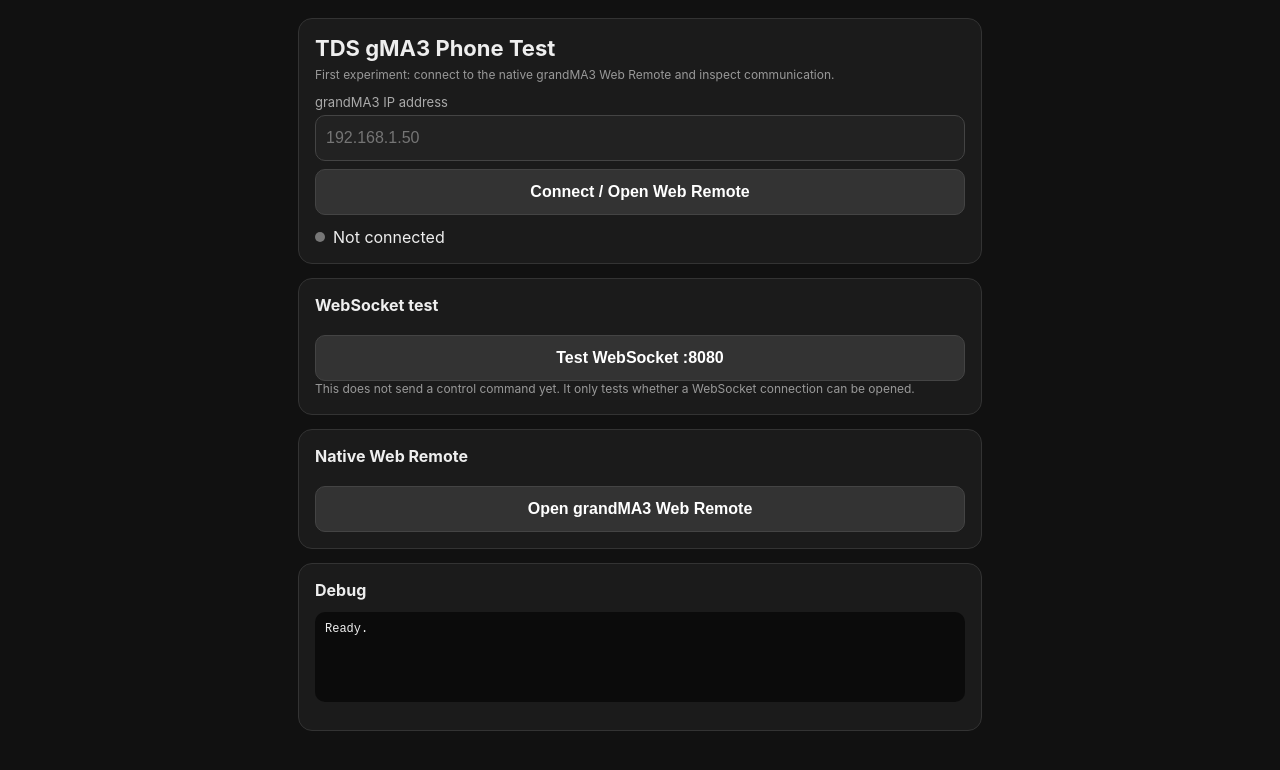
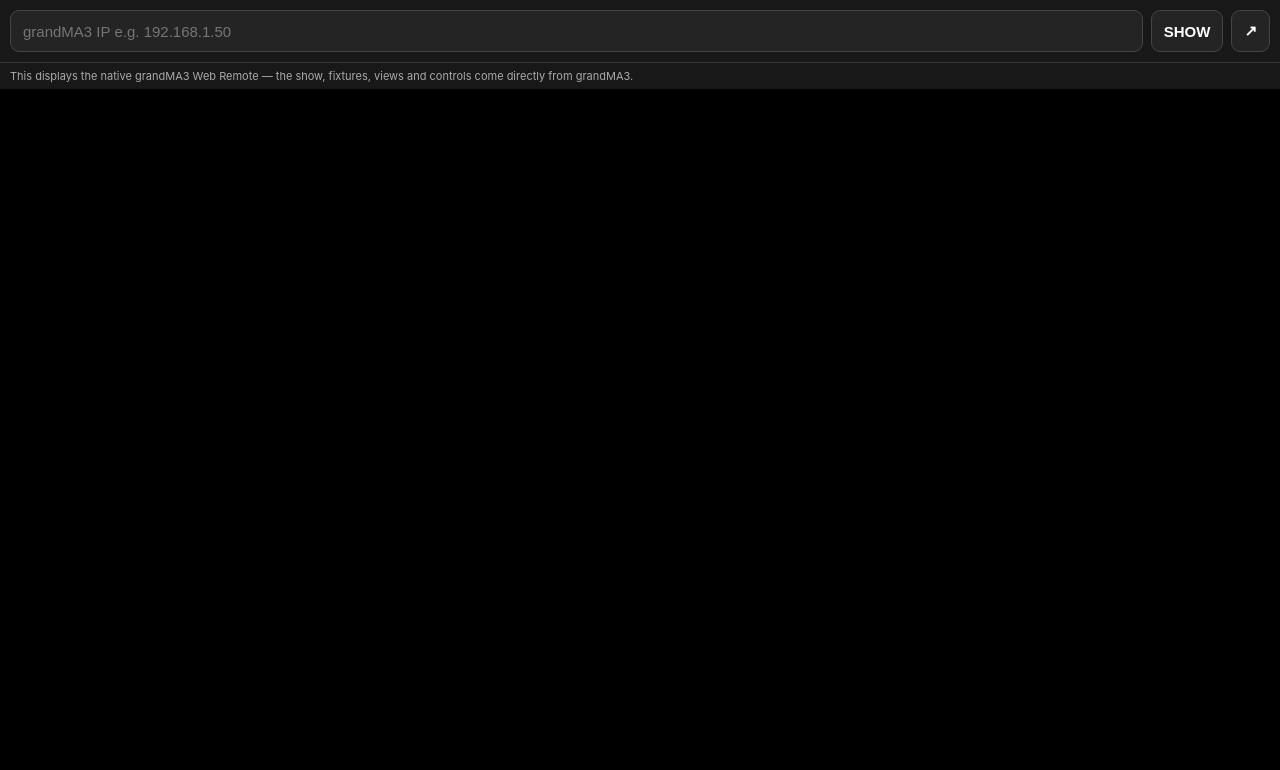
Before and after one commit to 717EK/GrandMA-Remote, a plain HTML site: page index.html in a window 1280 px wide. Drawn offline with Linux system fonts and the light colour scheme.

Commit message:
Update index.html

```diff
--- a/index.html
+++ b/index.html
@@ -1,69 +1,30 @@
 <!doctype html>
-<html lang="en">
+<html>
 <head>
 <meta charset="utf-8">
 <meta name="viewport" content="width=device-width,initial-scale=1,viewport-fit=cover">
-<title>TDS gMA3 Phone Test</title>
+<title>TDS gMA3 Show View</title>
 <style>
-*{box-sizing:border-box}body{margin:0;background:#111;color:#eee;font-family:-apple-system,BlinkMacSystemFont,"Segoe UI",sans-serif}
-main{max-width:720px;margin:auto;padding:18px}.card{background:#1b1b1b;border:1px solid #333;border-radius:14px;padding:16px;margin-bottom:14px}
-h1{font-size:22px;margin:0 0 6px}h2{font-size:16px;margin:0 0 12px}
-label{display:block;font-size:13px;color:#aaa;margin:10px 0 5px}
-input,button{width:100%;min-height:46px;border-radius:10px;border:1px solid #444;background:#222;color:#fff;padding:10px;font-size:16px}
-button{background:#333;font-weight:600;margin-top:8px}button:active{transform:scale(.99)}
-.status{display:flex;align-items:center;gap:8px}.dot{width:10px;height:10px;border-radius:50%;background:#777}.ok{background:#32d74b}
-pre{white-space:pre-wrap;word-break:break-word;background:#0b0b0b;border-radius:10px;padding:10px;min-height:90px;font-size:12px}
-.small{color:#999;font-size:12px;line-height:1.4}
+*{box-sizing:border-box}html,body{margin:0;height:100%;background:#101010;color:#fff;font-family:-apple-system,BlinkMacSystemFont,"Segoe UI",sans-serif}
+body{display:flex;flex-direction:column}.bar{padding:10px;display:flex;gap:8px;background:#181818;border-bottom:1px solid #333}
+input,button{height:42px;border:1px solid #444;border-radius:9px;background:#242424;color:#fff;padding:0 12px;font-size:15px}
+input{flex:1;min-width:0}button{font-weight:600}.frame{flex:1;border:0;width:100%;background:#000}.hint{font-size:11px;color:#aaa;padding:6px 10px;background:#181818}
 </style>
 </head>
 <body>
-<main>
-<div class="card">
-<h1>TDS gMA3 Phone Test</h1>
-<div class="small">First experiment: connect to the native grandMA3 Web Remote and inspect communication.</div>
-<label>grandMA3 IP address</label>
-<input id="ip" placeholder="192.168.1.50" inputmode="decimal">
-<button onclick="connect()">Connect / Open Web Remote</button>
-<div class="status" style="margin-top:12px"><span id="dot" class="dot"></span><span id="status">Not connected</span></div>
+<div class="bar">
+<input id="ip" placeholder="grandMA3 IP e.g. 192.168.1.50" inputmode="decimal">
+<button onclick="loadRemote()">SHOW</button>
+<button onclick="newTab()">↗</button>
 </div>
-
-<div class="card">
-<h2>WebSocket test</h2>
-<button onclick="testWs()">Test WebSocket :8080</button>
-<div class="small">This does not send a control command yet. It only tests whether a WebSocket connection can be opened.</div>
-</div>
-
-<div class="card">
-<h2>Native Web Remote</h2>
-<button onclick="openRemote()">Open grandMA3 Web Remote</button>
-</div>
-
-<div class="card">
-<h2>Debug</h2>
-<pre id="log">Ready.</pre>
-</div>
-</main>
+<div class="hint">This displays the native grandMA3 Web Remote — the show, fixtures, views and controls come directly from grandMA3.</div>
+<iframe id="remote" class="frame" allow="fullscreen"></iframe>
 <script>
-let ws=null;
-const $=id=>document.getElementById(id);
-function log(s){$("log").textContent += "\\n"+s}
-function setStatus(s,ok=false){$("status").textContent=s;$("dot").className="dot"+(ok?" ok":"")}
-function getIp(){let ip=$("ip").value.trim();if(!ip){alert("Enter the grandMA3 IP address.");throw 0}return ip}
-function connect(){const ip=getIp();localStorage.setItem("gma3ip",ip);openRemote()}
-function openRemote(){const ip=getIp();window.open("http://"+ip+":8080/","_blank");setStatus("Opened native Web Remote")}
-function testWs(){
- const ip=getIp(); if(ws){try{ws.close()}catch(e){}}
- setStatus("Connecting to ws://"+ip+":8080/");
- log("Opening WebSocket...");
- try{
-   ws=new WebSocket("ws://"+ip+":8080/");
-   ws.onopen=()=>{setStatus("WebSocket connected",true);log("WebSocket OPEN")}
-   ws.onmessage=e=>{log("RX: "+(typeof e.data==="string"?e.data:"[binary data]"))}
-   ws.onerror=e=>{setStatus("WebSocket error");log("WebSocket ERROR")}
-   ws.onclose=e=>{setStatus("WebSocket closed");log("WebSocket CLOSED code="+e.code+" reason="+e.reason)}
- }catch(e){setStatus("WebSocket failed");log("Exception: "+e)}
-}
-$("ip").value=localStorage.getItem("gma3ip")||"";
+const ip=document.getElementById("ip");
+ip.value=localStorage.getItem("gma3ip")||"";
+function url(){const v=ip.value.trim();if(!v){alert("Enter the grandMA3 IP.");return null}localStorage.setItem("gma3ip",v);return "http://"+v+":8080/";}
+function loadRemote(){const u=url();if(u)document.getElementById("remote").src=u;}
+function newTab(){const u=url();if(u)window.open(u,"_blank");}
 </script>
 </body>
 </html>
```
